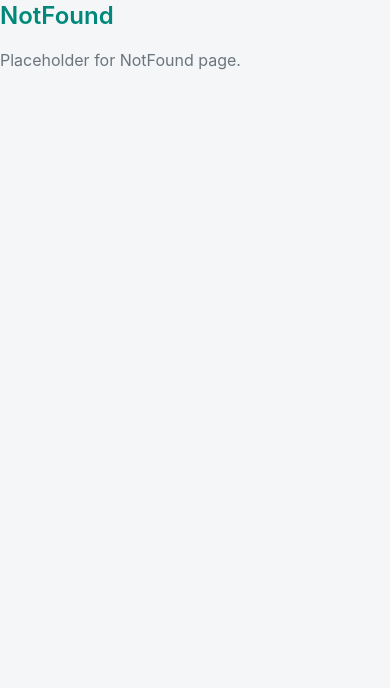
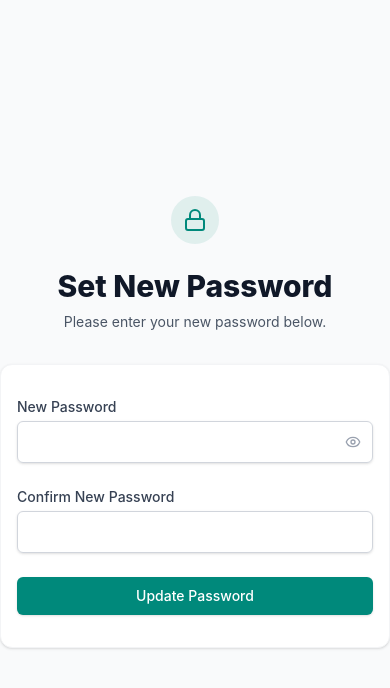
Before and after one commit to shaikazeem123/ROW-website, a React (Vite) app: page /update-password in a window 390 px wide. Shown: the top 688 px of the page. Built offline with nearby package versions, Linux system fonts and the light colour scheme; no server answers.

Commit message:
Add password reset, fix trips tracking, and hide beneficiaries delete for staff

```diff
--- a/src/hooks/usePermissions.ts
+++ b/src/hooks/usePermissions.ts
@@ -8,6 +8,7 @@ export function usePermissions() {
     return {
         role,
         permissions,
+        ...permissions, // Spread all permissions so they can be destructured directly
         can: (action: keyof typeof permissions) => permissions[action],
         hasPageAccess: (page: string) => permissions.accessiblePages.includes(page)
     };
--- a/src/pages/admin/AdminControl.tsx
+++ b/src/pages/admin/AdminControl.tsx
@@ -4,7 +4,7 @@ import { Button } from '@/components/common/Button';
 import { supabase } from '@/lib/supabase';
 import { useAuth } from '@/context/AuthContext';
 import { type UserRole, type UserProfile } from '@/types/rbac';
-import { Shield, Users, Activity, Lock, Search, Check, X, RefreshCw } from 'lucide-react';
+import { Shield, Users, Activity, Lock, Search, Check, X, RefreshCw, Key } from 'lucide-react';
 
 export function AdminControlPage() {
     const { role, user } = useAuth();
@@ -68,6 +68,21 @@ export function AdminControlPage() {
             alert('Role updated successfully.');
         } catch (err: any) {
             alert('Failed to update role. Ensure you have admin privileges and policies are set.');
+        }
+    };
+
+    const handleResetPassword = async (email: string) => {
+        if (!email) return;
+        if (!confirm(`Send password reset email to ${email}?`)) return;
+        try {
+            const { error } = await supabase.auth.resetPasswordForEmail(email, {
+                redirectTo: `${window.location.origin}/update-password`,
+            });
+            if (error) throw error;
+            logAction('PASSWORD_RESET', { target_email: email });
+            alert(`Password reset link sent to ${email}.`);
+        } catch (err: any) {
+            alert('Error: ' + err.message);
         }
     };
 
@@ -191,6 +206,15 @@ export function AdminControlPage() {
                                             </span>
                                         </td>
                                         <td className="p-3 text-right">
+                                            <div className="flex items-center justify-end gap-2">
+                                                <Button
+                                                    variant="outline"
+                                                    onClick={() => handleResetPassword(u.email)}
+                                                    className="text-xs py-1 px-3 text-blue-600 border-blue-200 hover:bg-blue-50"
+                                                    title="Send Password Reset Email"
+                                                >
+                                                    <Key size={14} className="mr-1" /> Reset
+                                                </Button>
                                                 <Button
                                                     variant="outline"
                                                     onClick={() => toggleUserStatus(u.id, u.is_active !== false)}
@@ -198,6 +222,7 @@ export function AdminControlPage() {
                                                 >
                                                     {u.is_active !== false ? 'Disable' : 'Enable'}
                                                 </Button>
+                                            </div>
                                         </td>
                                     </tr>
                                 ))}
--- /dev/null
+++ b/src/pages/auth/UpdatePassword.tsx
@@ -0,0 +1,136 @@
+import { useState, useEffect } from 'react';
+import { useNavigate } from 'react-router-dom';
+import { Lock, Eye, EyeOff } from 'lucide-react';
+import { supabase } from '@/lib/supabase';
+import { Button } from '@/components/common/Button';
+import { Card } from '@/components/common/Card';
+
+export function UpdatePasswordPage() {
+    const navigate = useNavigate();
+    const [password, setPassword] = useState('');
+    const [confirmPassword, setConfirmPassword] = useState('');
+    const [loading, setLoading] = useState(false);
+    const [showPassword, setShowPassword] = useState(false);
+    const [error, setError] = useState<string | null>(null);
+
+    useEffect(() => {
+        // Check if we have a session. If not, the link might be invalid or expired.
+        supabase.auth.getSession().then(({ data: { session } }) => {
+            if (!session) {
+                // If no session, it might be because the hash hasn't been processed yet or link is invalid
+            }
+        });
+    }, []);
+
+    const handleUpdatePassword = async (e: React.FormEvent) => {
+        e.preventDefault();
+        setError(null);
+
+        if (password !== confirmPassword) {
+            setError("Passwords do not match");
+            return;
+        }
+
+        if (password.length < 6) {
+            setError("Password must be at least 6 characters");
+            return;
+        }
+
+        setLoading(true);
+        try {
+            const { error } = await supabase.auth.updateUser({
+                password: password
+            });
+
+            if (error) throw error;
+
+            alert("Password updated successfully! You will now be redirected to the dashboard.");
+            navigate('/dashboard');
+        } catch (err: any) {
+            setError(err.message || "Failed to update password");
+        } finally {
+            setLoading(false);
+        }
+    };
+
+    return (
+        <div className="min-h-screen bg-gray-50 flex flex-col justify-center py-12 sm:px-6 lg:px-8">
+            <div className="sm:mx-auto sm:w-full sm:max-w-md">
+                <div className="flex justify-center">
+                    <div className="h-12 w-12 rounded-full bg-primary/10 flex items-center justify-center">
+                        <Lock className="h-6 w-6 text-primary" />
+                    </div>
+                </div>
+                <h2 className="mt-6 text-center text-3xl font-extrabold text-gray-900">
+                    Set New Password
+                </h2>
+                <p className="mt-2 text-center text-sm text-gray-600">
+                    Please enter your new password below.
+                </p>
+            </div>
+
+            <div className="mt-8 sm:mx-auto sm:w-full sm:max-w-md">
+                <Card className="py-8 px-4 shadow sm:rounded-lg sm:px-10">
+                    <form className="space-y-6" onSubmit={handleUpdatePassword}>
+                        {error && (
+                            <div className="bg-red-50 border-l-4 border-red-400 p-4">
+                                <div className="flex">
+                                    <div className="ml-3">
+                                        <p className="text-sm text-red-700">{error}</p>
+                                    </div>
+                                </div>
+                            </div>
+                        )}
+
+                        <div>
+                            <label htmlFor="password" className="block text-sm font-medium text-gray-700">
+                                New Password
+                            </label>
+                            <div className="mt-1 relative rounded-md shadow-sm">
+                                <input
+                                    id="password"
+                                    name="password"
+                                    type={showPassword ? "text" : "password"}
+                                    required
+                                    className="appearance-none block w-full px-3 py-2 border border-gray-300 rounded-md placeholder-gray-400 focus:outline-none focus:ring-primary focus:border-primary sm:text-sm"
+                                    value={password}
+                                    onChange={(e) => setPassword(e.target.value)}
+                                />
+                                <div className="absolute inset-y-0 right-0 pr-3 flex items-center cursor-pointer" onClick={() => setShowPassword(!showPassword)}>
+                                    {showPassword ? <EyeOff className="h-4 w-4 text-gray-400" /> : <Eye className="h-4 w-4 text-gray-400" />}
+                                </div>
+                            </div>
+                        </div>
+
+                        <div>
+                            <label htmlFor="confirmPassword" className="block text-sm font-medium text-gray-700">
+                                Confirm New Password
+                            </label>
+                            <div className="mt-1 relative rounded-md shadow-sm">
+                                <input
+                                    id="confirmPassword"
+                                    name="confirmPassword"
+                                    type={showPassword ? "text" : "password"}
+                                    required
+                                    className="appearance-none block w-full px-3 py-2 border border-gray-300 rounded-md placeholder-gray-400 focus:outline-none focus:ring-primary focus:border-primary sm:text-sm"
+                                    value={confirmPassword}
+                                    onChange={(e) => setConfirmPassword(e.target.value)}
+                                />
+                            </div>
+                        </div>
+
+                        <div>
+                            <Button
+                                type="submit"
+                                className="w-full flex justify-center py-2 px-4 border border-transparent rounded-md shadow-sm text-sm font-medium text-white bg-primary hover:bg-primary/90 focus:outline-none focus:ring-2 focus:ring-offset-2 focus:ring-primary"
+                                disabled={loading}
+                            >
+                                {loading ? 'Updating...' : 'Update Password'}
+                            </Button>
+                        </div>
+                    </form>
+                </Card>
+            </div>
+        </div>
+    );
+}
--- a/src/pages/beneficiary/BeneficiaryList.tsx
+++ b/src/pages/beneficiary/BeneficiaryList.tsx
@@ -7,6 +7,7 @@ import { Link } from 'react-router-dom';
 import { exportBeneficiariesToCSV } from '@/utils/beneficiaryExport';
 import { db } from '@/lib/db';
 import { useOnlineStatus } from '@/hooks/useOnlineStatus';
+import { usePermissions } from '@/hooks/usePermissions';
 
 export function BeneficiaryListPage() {
     const isOnline = useOnlineStatus();
@@ -15,6 +16,7 @@ export function BeneficiaryListPage() {
     const [searchTerm, setSearchTerm] = useState('');
     const [selectedIds, setSelectedIds] = useState<string[]>([]);
     const [isDeleting, setIsDeleting] = useState(false);
+    const { canDeleteRecords } = usePermissions();
 
     useEffect(() => {
         fetchBeneficiaries();
@@ -142,7 +144,7 @@ export function BeneficiaryListPage() {
                     <div className={`flex items-center gap-2 px-3 py-1 rounded-full text-xs font-bold border ${isOnline ? 'bg-green-50 text-green-700 border-green-100' : 'bg-orange-50 text-orange-700 border-orange-100'}`}>
                         {isOnline ? <><Wifi size={14} /> Online</> : <><WifiOff size={14} /> Offline</>}
                     </div>
-                    {selectedIds.length > 0 && (
+                    {selectedIds.length > 0 && canDeleteRecords && (
                         <Button
                             variant="secondary"
                             onClick={handleBulkDelete}
@@ -264,6 +266,7 @@ export function BeneficiaryListPage() {
 
                                             {/* Action Buttons */}
                                             <div className="mt-4 pt-4 border-t border-gray-100 flex justify-end">
+                                                {canDeleteRecords && (
                                                     <button
                                                         onClick={(e) => {
                                                             e.preventDefault();
@@ -275,6 +278,7 @@ export function BeneficiaryListPage() {
                                                     >
                                                         <Trash2 size={14} /> Delete
                                                     </button>
+                                                )}
                                             </div>
                                         </div>
                                     </div>
--- a/src/pages/tracking/LiveBusTracking.tsx
+++ b/src/pages/tracking/LiveBusTracking.tsx
@@ -23,7 +23,7 @@ import { BusMap } from '@/components/tracking/BusMap';
 export function LiveBusTrackingPage() {
     const [trips, setTrips] = useState<Trip[]>([]);
     const [monthlyStats, setMonthlyStats] = useState<TripSummary | null>(null);
-    const [timeframe, setTimeframe] = useState<'daily' | 'weekly' | 'monthly' | 'custom' | 'all'>('monthly');
+    const [timeframe, setTimeframe] = useState<'daily' | 'weekly' | 'monthly' | 'custom' | 'all'>('all');
     const [customDateRange, setCustomDateRange] = useState({
         start: new Date().toISOString().split('T')[0],
         end: new Date().toISOString().split('T')[0]
@@ -212,8 +212,8 @@ export function LiveBusTrackingPage() {
                                     key={t}
                                     onClick={() => setTimeframe(t)}
                                     className={`px-3 py-1 text-xs font-medium rounded-md transition-all ${timeframe === t
-                                            ? 'bg-white text-primary shadow-sm'
-                                            : 'text-text-muted hover:text-text-main'
+                                        ? 'bg-white text-primary shadow-sm'
+                                        : 'text-text-muted hover:text-text-main'
                                         }`}
                                 >
                                     {t === 'daily' ? 'Day' : t.charAt(0).toUpperCase() + t.slice(1)}
--- a/src/routes/AppRoutes.tsx
+++ b/src/routes/AppRoutes.tsx
@@ -1,6 +1,7 @@
 import { createBrowserRouter, Navigate } from 'react-router-dom';
 import { AppLayout } from '../components/layout/AppLayout';
 import { LoginPage } from '../pages/auth/Login';
+import { UpdatePasswordPage } from '../pages/auth/UpdatePassword';
 import { DashboardPage } from '../pages/dashboard/Dashboard';
 import { CalendarPage } from '../pages/calendar/Calendar';
 import { LiveBusTrackingPage } from '../pages/tracking/LiveBusTracking';
@@ -23,6 +24,10 @@ export const router = createBrowserRouter([
     {
         path: '/login',
         element: <LoginPage />,
+    },
+    {
+        path: '/update-password',
+        element: <UpdatePasswordPage />,
     },
     {
         path: '/',
```
Also changed, not shown: 1 other file (tests, documents, lock files or other folders). Lines whose indentation alone changed are shown as unchanged.
